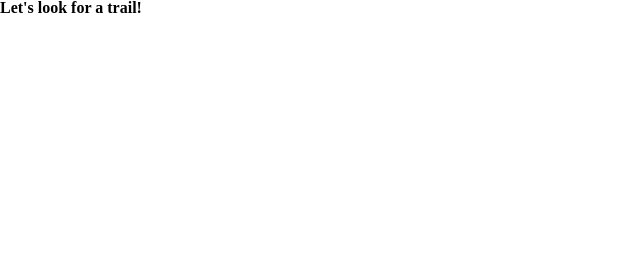
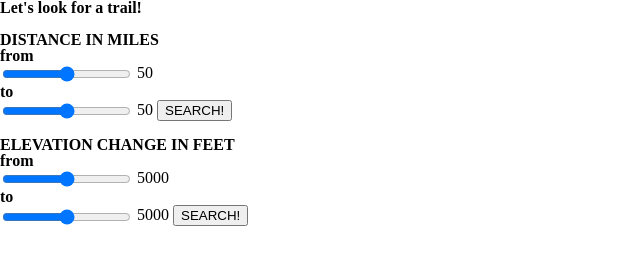
Before and after one commit to missyjeanbeutler/personal-project, a plain HTML site: page www/index.html at #!/search in a window 1280 px wide. Shown: the whole page, without its empty margins (0-640 px from the left). Drawn offline with nearby package versions, Linux system fonts and the light colour scheme; some packages are replaced by stand-ins of ours; no server answers.

```diff
--- a/server/trail_ctrl.js
+++ b/server/trail_ctrl.js
@@ -67,7 +67,9 @@
         })
     },
 
+    //---------------------------------------------//
     //-------------- Backend Calls ----------------//
+    //---------------------------------------------//
 
     trailDataWithPromise: function (id) {
         let deferred = q.defer()
--- a/www/controllers/updateTrailCtrl.js
+++ b/www/controllers/updateTrailCtrl.js
@@ -7,6 +7,6 @@
     })
 }
 
-updateTrail();
+// updateTrail();
 
 })
--- a/www/views/2-trail-search/search.html
+++ b/www/views/2-trail-search/search.html
@@ -1,4 +1,24 @@
 <h1>Let's look for a trail!</h1>
+<br>
+<h1>DISTANCE IN MILES</h1>
+<h1>from</h1>
+<input type="range" min="0" max="100" value="25" step="1" ng-model='rangeStart'/>
+{{rangeStart}}
+<h1>to</h1>
+<input type="range" min="0" max="100" value="25" step="1" ng-model='rangeEnd'/>
+{{rangeEnd}}
+<button >SEARCH!</button>
+<br>
+<br>
+<h1>ELEVATION CHANGE IN FEET</h1>
+<h1>from</h1>
+<input type="range" min="0" max="10000" value="25" step="1" ng-model='heightStart'/>
+{{heightStart}}
+<h1>to</h1>
+<input type="range" min="0" max="10000" value="25" step="1" ng-model='heightEnd'/>
+{{heightEnd}}
+<button >SEARCH!</button>
+<br>
 <ul ng-repeat="trail in trails">
     <li ui-sref='trail-data({id: trail.trail_id})'>{{trail.trail_name}}</li>
 </ul>
```
Also changed, not shown: server/update_trails_ctrl.js (+6 -9 lines), www/views/3-trail-data/data.html (+5 -1 lines).
